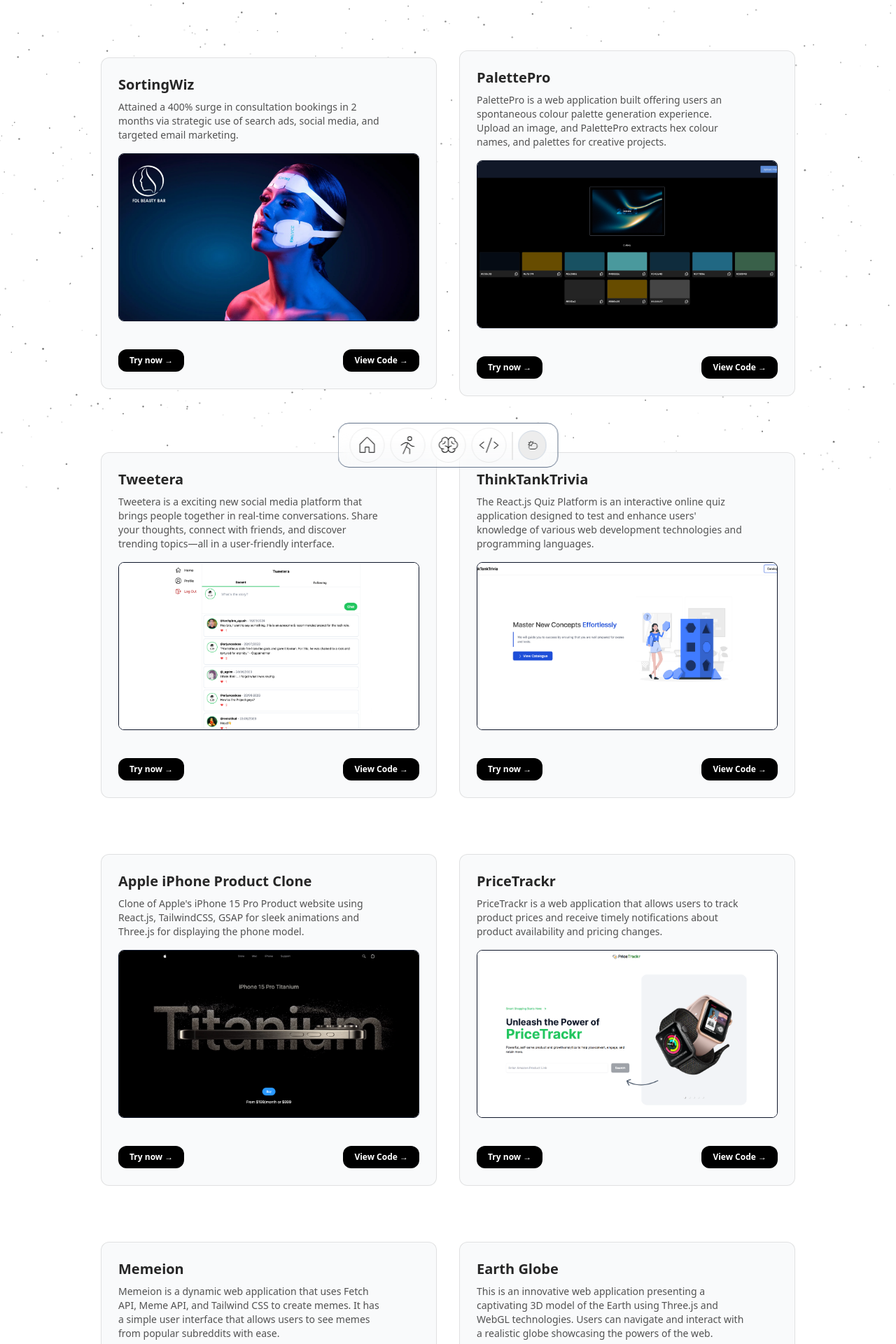
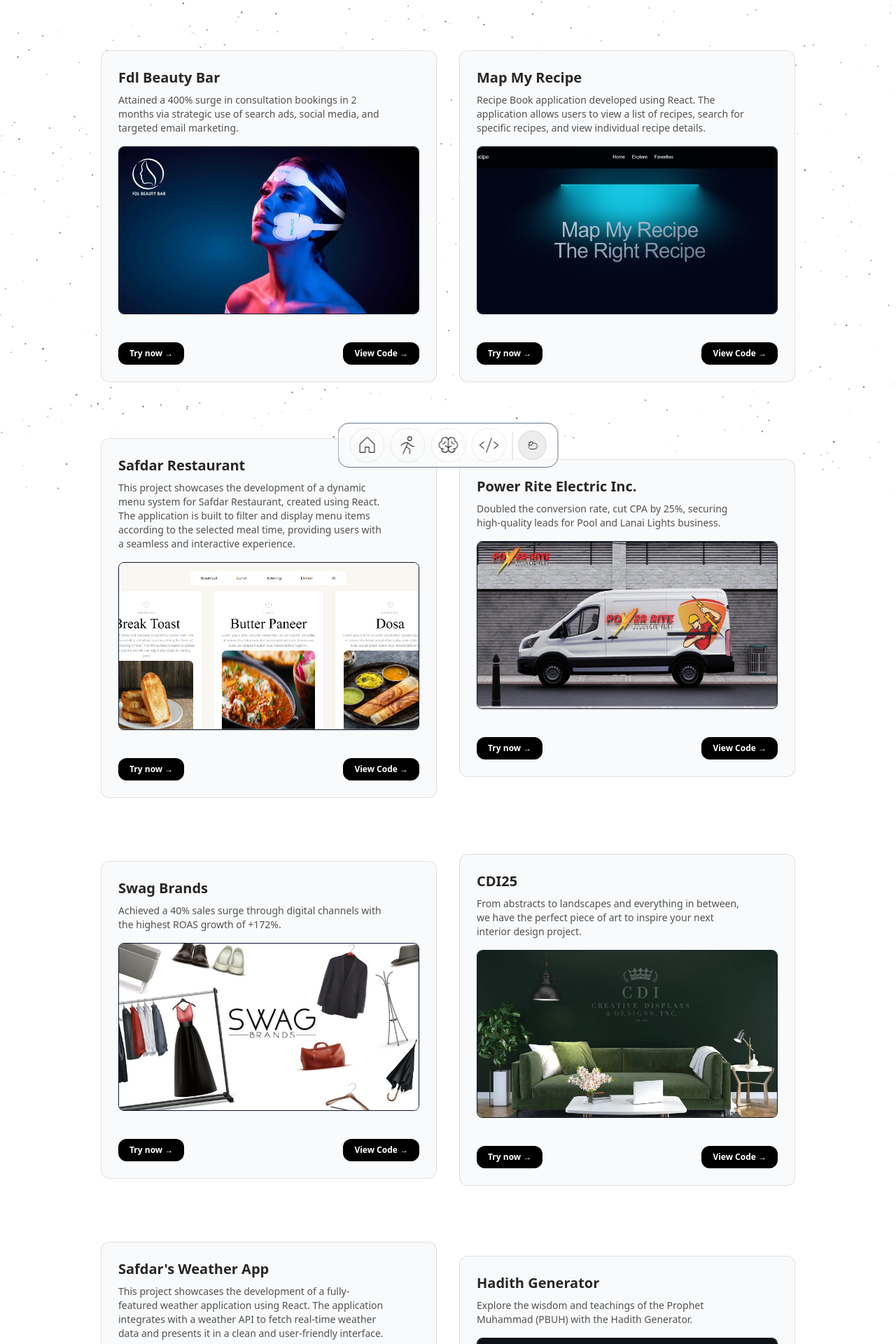
Before and after one commit to Safdar-Ali-India/safdar-Portfolio, a Next.js app: page /projects in a window 1280 px wide. Shown: the part 100-2020 px from the top of the page at 70% size. Built offline with nearby package versions, Linux system fonts and the light colour scheme.

Commit message:
edited the meta data & updated projected  page with accurate information

```diff
--- a/app/projects/page.jsx
+++ b/app/projects/page.jsx
@@ -28,60 +28,60 @@
 
 const projectData = [
     {
-        title: "SortingWiz",
+        title: "Fdl Beauty Bar",
         subtitle: "Attained a 400% surge in consultation bookings in 2 months via strategic use of search ads, social media, and targeted email marketing.",
         imgLink: fdl,
         codeLink: "https://www.fdlbeautybar.com/",
         liveLink: "https://www.fdlbeautybar.com/"
     },
     {
-        title: "PalettePro",
-        subtitle: "PalettePro is a web application built offering users an spontaneous colour palette generation experience. Upload an image, and PalettePro extracts hex colour names, and palettes for creative projects.",
-        imgLink: project2,
-        codeLink: "https://github.com/ArjunCodess/palettepro",
-        liveLink: "https://palettepro.vercel.app/"
+        title: "Map My Recipe",
+        subtitle: "Recipe Book application developed using React. The application allows users to view a list of recipes, search for specific recipes, and view individual recipe details.",
+        imgLink: mapmyrecipe,
+        codeLink: "https://github.com/Safdar-Ali-India/Recipe-Book-application-using-React",
+        liveLink: "https://map-my-recipe.vercel.app/"
     },
     {
-        title: "Tweetera",
-        subtitle: "Tweetera is a exciting new social media platform that brings people together in real-time conversations. Share your thoughts, connect with friends, and discover trending topics—all in a user-friendly interface.",
-        imgLink: project3,
-        codeLink: "https://github.com/ArjunCodess/Tweetera",
-        liveLink: "https://tweetera.vercel.app/"
+        title: "Safdar Restaurant",
+        subtitle: "This project showcases the development of a dynamic menu system for Safdar Restaurant, created using React. The application is built to filter and display menu items according to the selected meal time, providing users with a seamless and interactive experience.",
+        imgLink: restaurant,
+        codeLink: "https://github.com/Safdar-Ali-India/Safdar-restaurant",
+        liveLink: "https://safdar-restaurant.vercel.app/"
     },
     {
-        title: "ThinkTankTrivia",
-        subtitle: "The React.js Quiz Platform is an interactive online quiz application designed to test and enhance users' knowledge of various web development technologies and programming languages.",
-        imgLink: project4,
-        codeLink: "https://github.com/ArjunCodess/ThinkTankTrivia",
-        liveLink: "https://thinktanktrivia.vercel.app/"
+        title: "Power Rite Electric Inc.",
+        subtitle: "Doubled the conversion rate, cut CPA by 25%, securing high-quality leads for Pool and Lanai Lights business.",
+        imgLink: powerrite,
+        codeLink: "https://powerriteelectric.com",
+        liveLink: "https://powerriteelectric.com"
     },
     {
-        title: "Apple iPhone Product Clone",
-        subtitle: "Clone of Apple's iPhone 15 Pro Product website using React.js, TailwindCSS, GSAP for sleek animations and Three.js for displaying the phone model.",
-        imgLink: project5,
-        codeLink: "https://github.com/ArjunCodess/iPhone-15-Pro-Product-Page-GSAP",
-        liveLink: "https://iphone-page-arjuncodess.vercel.app/"
+        title: "Swag Brands",
+        subtitle: "Achieved a 40% sales surge through digital channels with the highest ROAS growth of +172%.",
+        imgLink: swag,
+        codeLink: "https://www.swagbrands.com/",
+        liveLink: "https://www.swagbrands.com/"
     },
     {
-        title: "PriceTrackr",
-        subtitle: "PriceTrackr is a web application that allows users to track product prices and receive timely notifications about product availability and pricing changes.",
-        imgLink: project6,
-        codeLink: "https://github.com/ArjunCodess/pricetrackr",
-        liveLink: "https://pricetrackr.vercel.app/"
+        title: "CDI25",
+        subtitle: "From abstracts to landscapes and everything in between, we have the perfect piece of art to inspire your next interior design project. ",
+        imgLink: cdi,
+        codeLink: "https://www.cdi25.com/",
+        liveLink: "https://www.cdi25.com/"
     },
     {
-        title: "Memeion",
-        subtitle: "Memeion is a dynamic web application that uses Fetch API, Meme API, and Tailwind CSS to create memes. It has a simple user interface that allows users to see memes from popular subreddits with ease.",
-        imgLink: project7,
-        codeLink: "https://github.com/ArjunCodess/memeion",
-        liveLink: "https://memeion.vercel.app/"
+        title: "Safdar's Weather App",
+        subtitle: "This project showcases the development of a fully-featured weather application using React. The application integrates with a weather API to fetch real-time weather data and presents it in a clean and user-friendly interface.",
+        imgLink: weatherapp,
+        codeLink: "https://github.com/Safdar-Ali-India/Safdar-s-Weather-app",
+        liveLink: "https://safdar-s-weather-app.vercel.app/"
     },
     {
-        title: "Earth Globe",
-        subtitle: "This is an innovative web application presenting a captivating 3D model of the Earth using Three.js and WebGL technologies. Users can navigate and interact with a realistic globe showcasing the powers of the web.",
-        imgLink: project8,
-        codeLink: "https://github.com/ArjunCodess/earth-globe-threejs",
-        liveLink: "https://earth-globe.vercel.app/"
+        title: " Hadith Generator",
+        subtitle: "Explore the wisdom and teachings of the Prophet Muhammad (PBUH) with the Hadith Generator.",
+        imgLink: hadith,
+        codeLink: "https://github.com/Safdar-Ali-India/Hadith-Generator",
+        liveLink: "https://hadith-generator-alpha.vercel.app/"
     },
 ];
 
```
